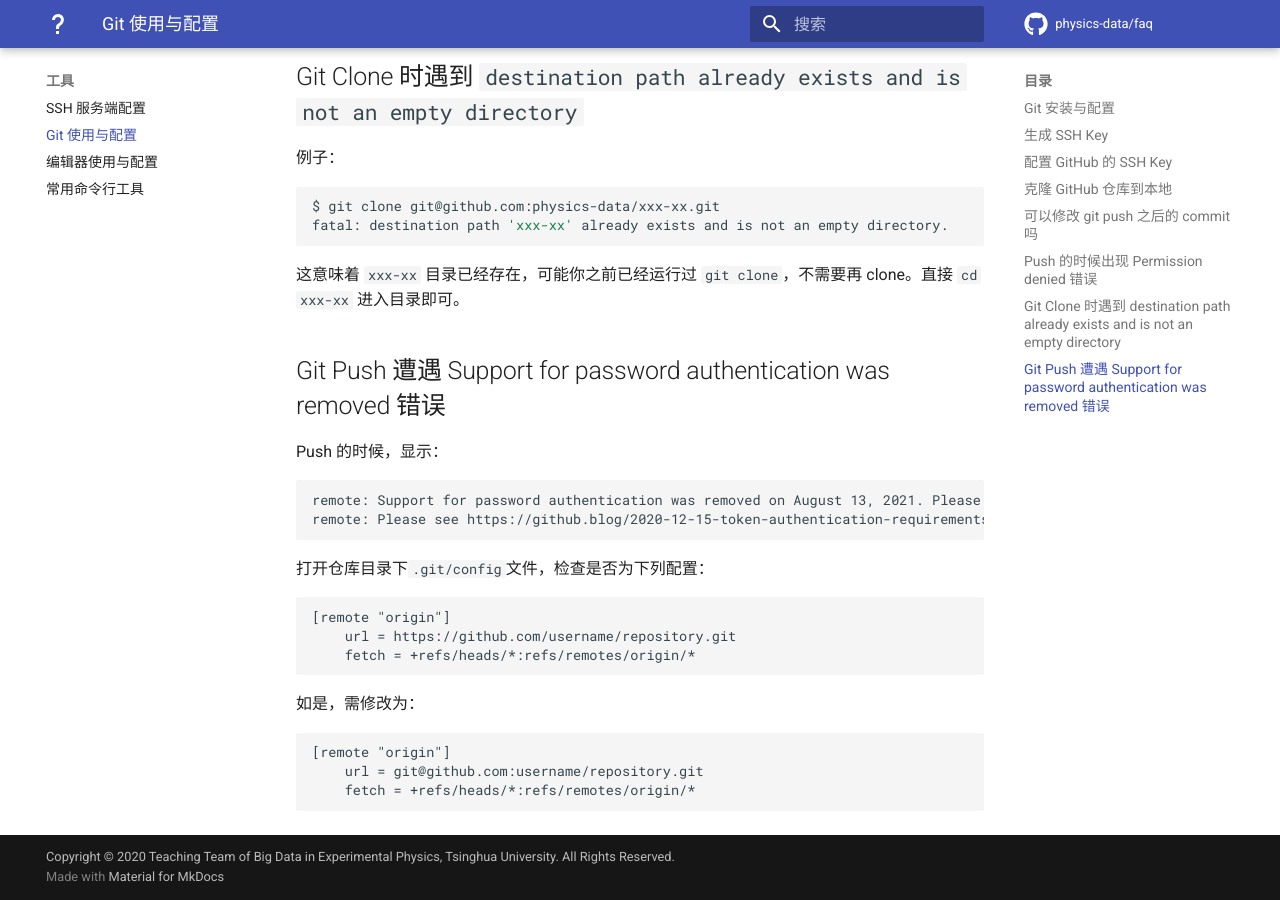
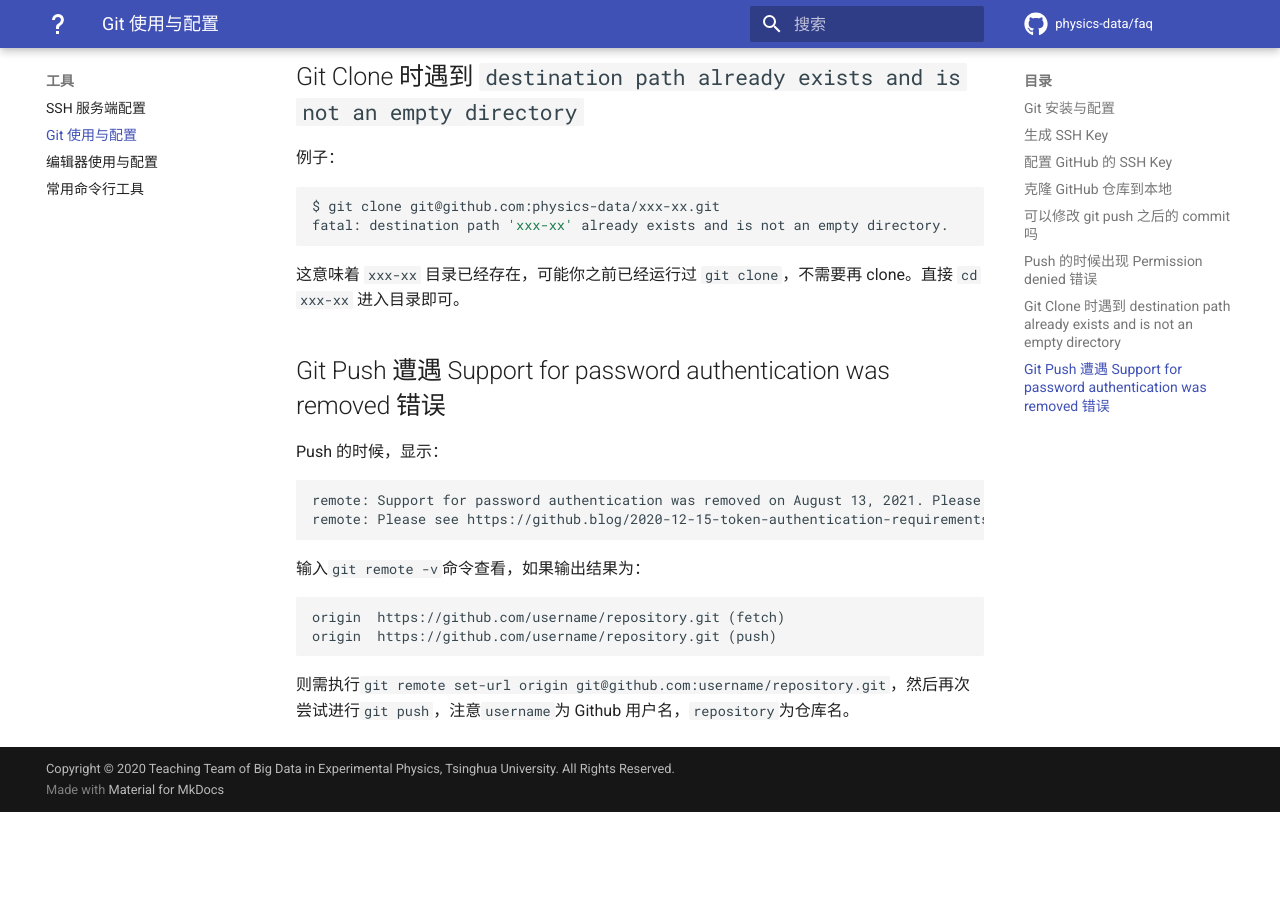
Before and after one commit to physics-data/faq, an MkDocs documentation site: the page built from docs/tool/git.md, in a window 1280 px wide and 900 px high, scrolled down 2114 px. Built offline with MkDocs 1.6.1 and Material for MkDocs 9.7.7, drawn with Linux system fonts in a browser that asks for light colours; comment, search, counter and statistics services are not loaded; after the commit the page ends 2926 px from its top, so only the background shows below that.

Commit message:
resolve conflicts;fix notes for git and code

````diff
--- a/docs/tool/git.md
+++ b/docs/tool/git.md
@@ -91,16 +91,10 @@ remote: Support for password authentication was removed on August 13, 2021. Plea
 remote: Please see https://github.blog/2020-12-15-token-authentication-requirements-for-git-operations/ for more information.
 ```
 
-打开仓库目录下`.git/config`文件，检查是否为下列配置：
+输入`git remote -v`命令查看，如果输出结果为：
 ```
-[remote "origin"]
-	url = https://github.com/username/repository.git
-	fetch = +refs/heads/*:refs/remotes/origin/*
+origin  https://github.com/username/repository.git (fetch)
+origin  https://github.com/username/repository.git (push)
 ```
 
-如是，需修改为：
-```
-[remote "origin"]
-	url = git@github.com:username/repository.git
-	fetch = +refs/heads/*:refs/remotes/origin/*
-```
+则需执行`git remote set-url origin git@github.com:username/repository.git`，然后再次尝试进行`git push`，注意`username`为 Github 用户名，`repository`为仓库名。
--- a/mkdocs.yml
+++ b/mkdocs.yml
@@ -38,7 +38,7 @@ nav:
   - 常见错误:
     - 常见错误信息: error/error.md
     - WSL 中使用 VScode: error/code.md
-    - 命令行相关问题: error/command-line.md
+    - 命令行相关问题: error/command.md
     - mail 依赖打环问题: error/mail.md
     - vitables 无法启动: error/viewer.md
 
````
Also changed, not shown: docs/error/code.md (+6 -3 lines).
